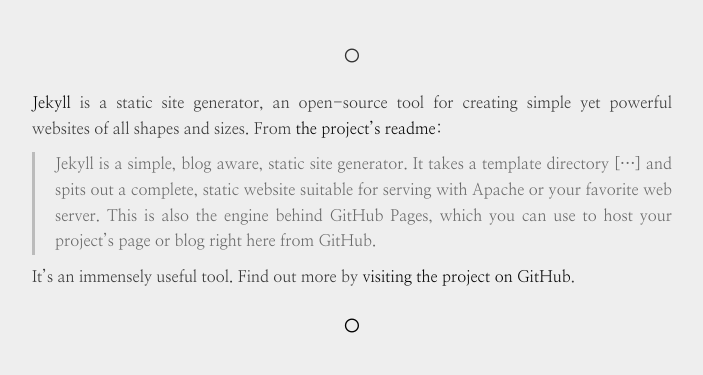
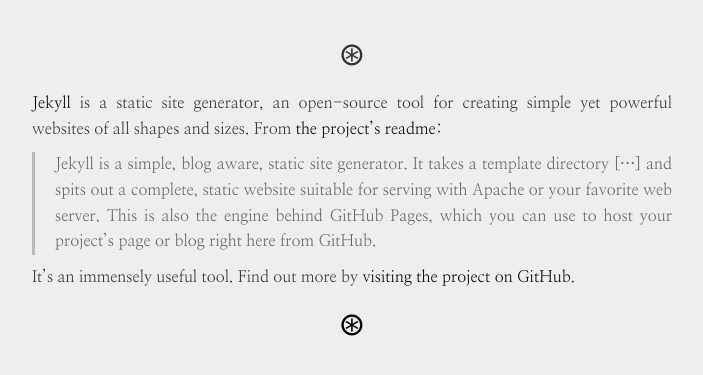
Before and after one commit to hellotarkim/hellotarkim.github.io, a Jekyll site: the page built from _posts/2016-01-01-whajekyll.md, in a window 1280 px wide. Shown: the top 375 px of the page, without its empty margins (288-991 px from the left). Built offline with Jekyll 4.4.1, drawn with Linux system fonts in a browser that asks for light colours; nearby versions of some CDN libraries.

Commit message:
Update post.html

```diff
--- a/_layouts/post.html
+++ b/_layouts/post.html
@@ -4,9 +4,9 @@
 
 <div class="pagination">
   {% if page.previous.url %}
-    <a class="pagination-item newer" href="{{ page.previous.url | prepend: site.baseurl }}">&cir;</a>
+    <a class="pagination-item newer" href="{{ page.previous.url | prepend: site.baseurl }}">&oast;</a>
   {% else %}
-    <span class="pagination-item newer">&cir;</span>
+    <span class="pagination-item newer">&oast;</span>
   {% endif %}
 </div>
 
@@ -18,9 +18,9 @@
 
 <div class="pagination">
   {% if page.next.url %}
-    <a class="pagination-item older" href="{{ page.next.url | prepend: site.baseurl }}">&cir;</a>
+    <a class="pagination-item older" href="{{ page.next.url | prepend: site.baseurl }}">&oast;</a>
   {% else %}
-    <span class="pagination-item older">&cir;</span>
+    <span class="pagination-item older">&oast;</span>
   {% endif %}
 </div>
 
```
